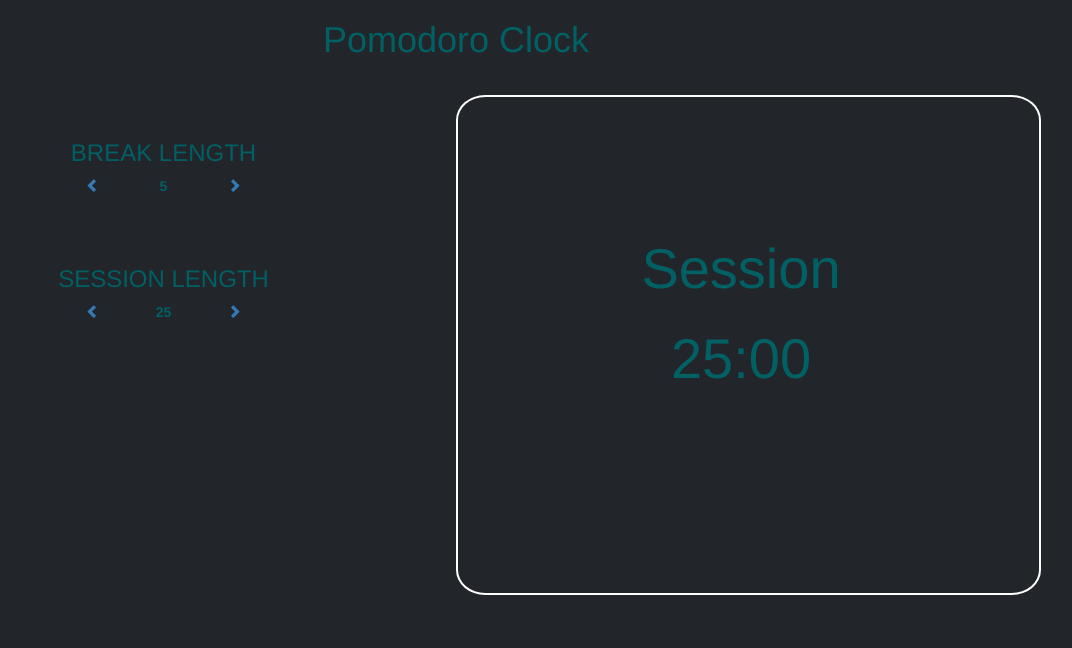
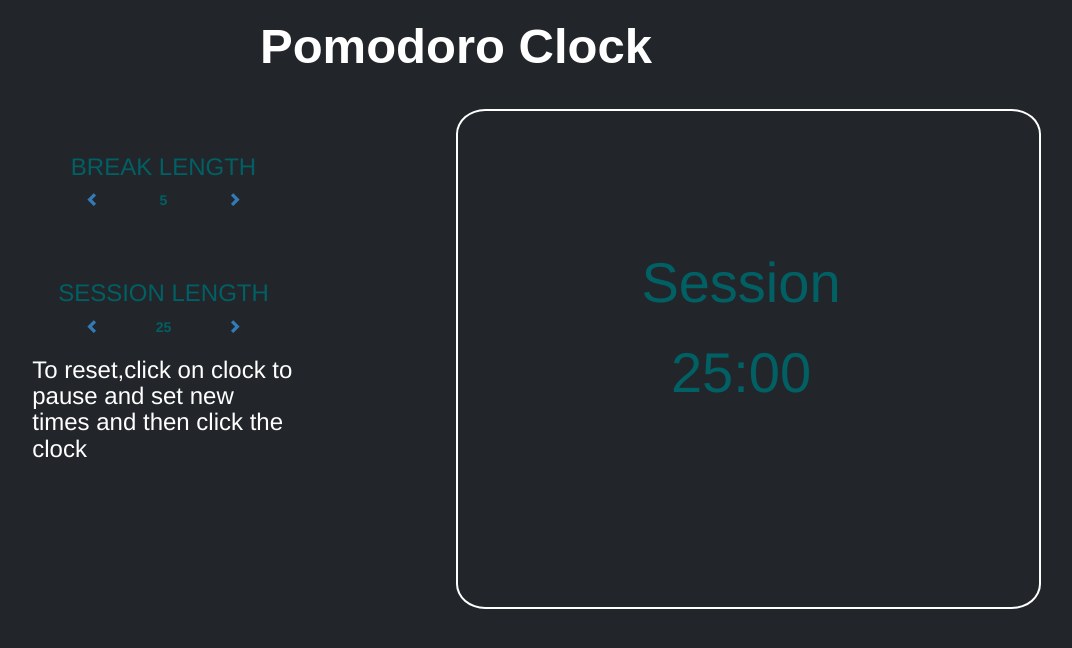
Before and after one commit to himanshumehta1114/pomodoroClock, a plain HTML site: page index.html in a window 1280 px wide. Shown: the whole page, without its empty margins (184-1256 px from the left). Drawn offline with nearby package versions, Linux system fonts and the light colour scheme; a web font is replaced by a local one.

Commit message:
Made few UI chnages

```diff
--- a/index.html
+++ b/index.html
@@ -4,6 +4,7 @@
 	<meta charset="UTF-8">
 	<title>Pomodoro Clock</title>
 	<link rel="stylesheet" href="style.css">
+	<link href="https://fonts.googleapis.com/css?family=Geo" rel="stylesheet">
 	<link rel="stylesheet" href="https://maxcdn.bootstrapcdn.com/bootstrap/3.3.7/css/bootstrap.min.css">
 	<script src="https://ajax.googleapis.com/ajax/libs/jquery/3.2.1/jquery.min.js"></script>
 	<script src="app.js"></script>
@@ -12,7 +13,7 @@
 <div class="container">
 <div class="row">
 			<div class="col-md-12">
-				<h1 class="text-center">Pomodoro Clock</h1>
+				<h1 class="text-center heading"><strong>Pomodoro Clock</strong></h1>
 			</div>
 		</div>
 	<div class="row">
@@ -35,6 +36,9 @@
 					<div class="col-md-4"><strong id="sessionDisp">25</strong></div>
 					<div class="col-md-4 text-left"><a href="#" id="sessionInc"><span class="glyphicon glyphicon-chevron-right"></span></a></div>
 				</div>
+				<div class="row">
+					<div class="col-md-12 text-left"><h3 class="ins">To reset,click on clock to pause and set new times and then click the clock</h3></div>
+				</div>
 
 			</div>
 		</div>
--- a/style.css
+++ b/style.css
@@ -5,6 +5,16 @@
 
 .options {
 	margin-top : 50px;
+}
+
+.heading{
+	font-size: 3.5em;
+	font-family: 'Geo', sans-serif;
+	color:#fff;
+}
+
+.ins {
+	color:#fff;
 }
 
 #clock {
```
